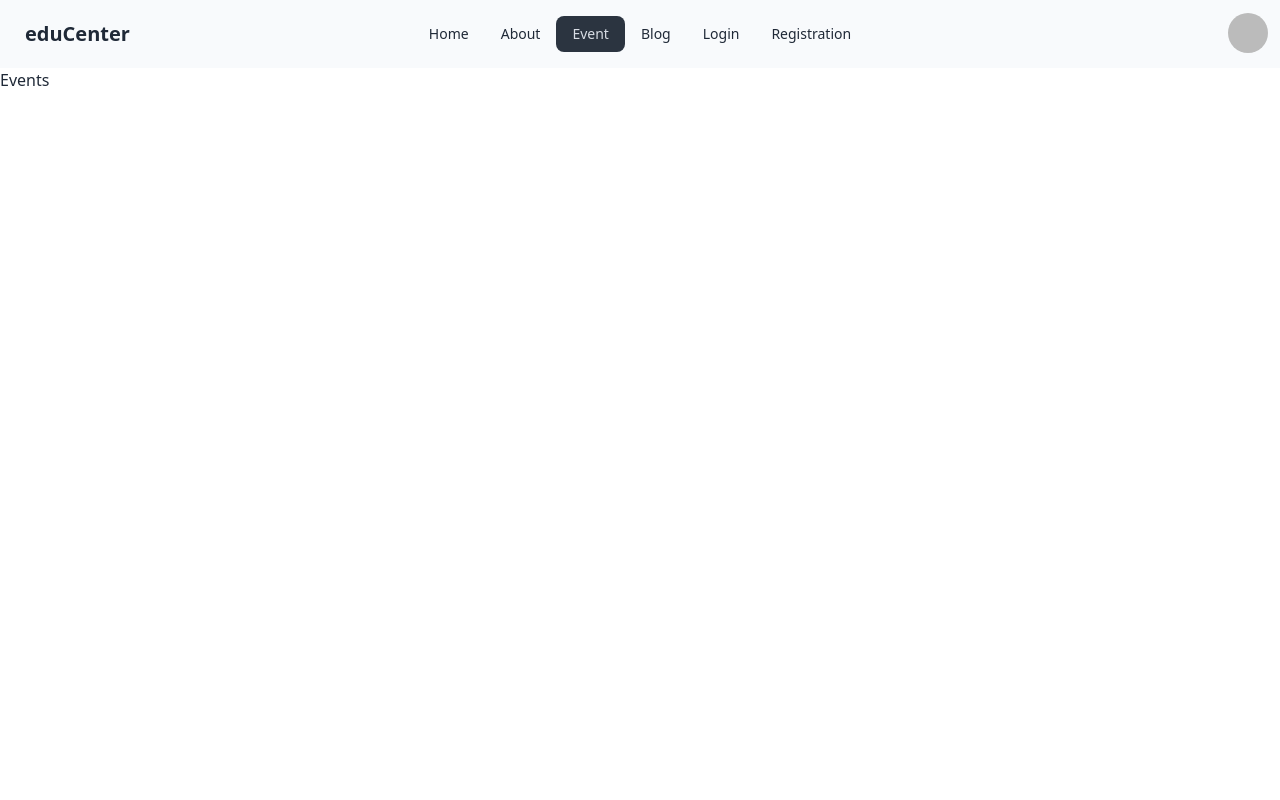
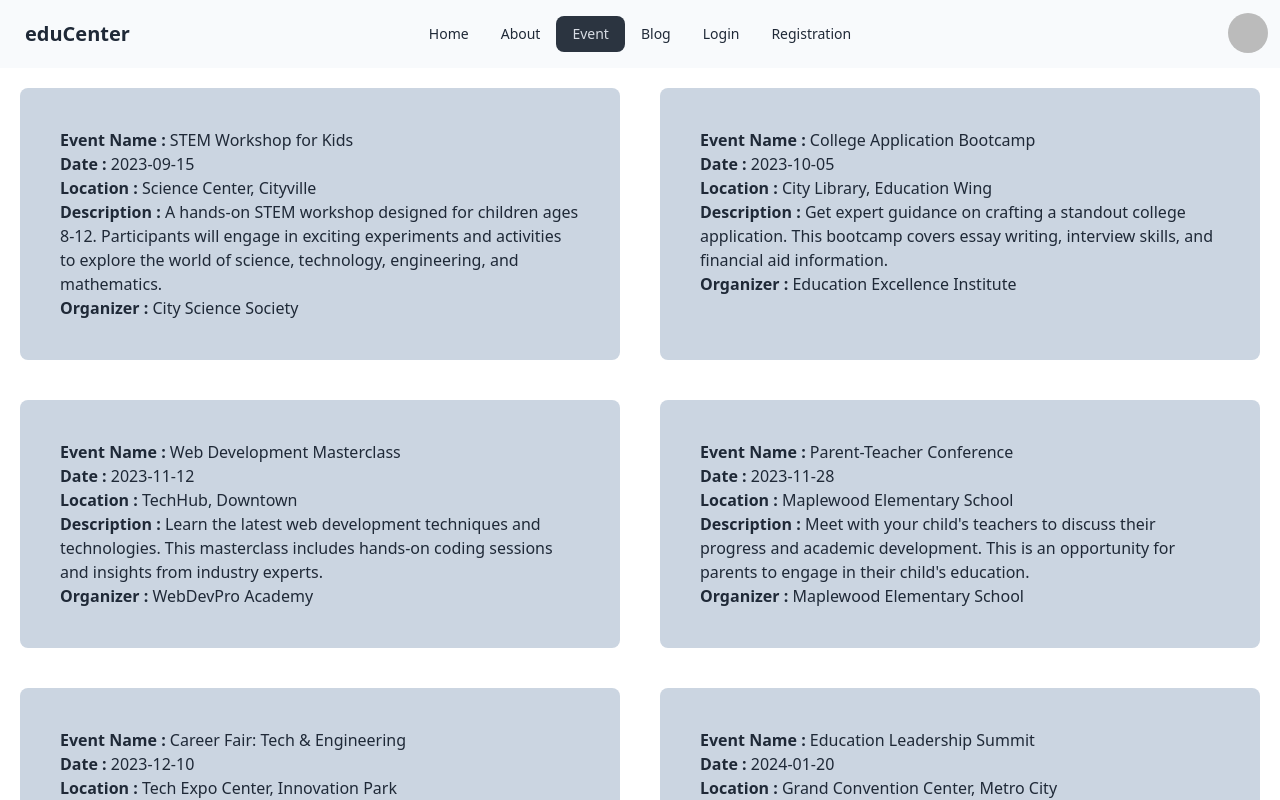
Before and after one commit to MD-Moniruzzaman-Arafat/project, a React (Vite) app: page /event in a window 1280 px wide. Shown: the top 800 px of the page. Built offline with nearby package versions, Linux system fonts and the light colour scheme; no server answers; sample sign-in values are in the browser's storage.

Commit message:
blog event

```diff
--- /dev/null
+++ b/public/event.json
@@ -0,0 +1,44 @@
+[
+    {
+        "event_name": "STEM Workshop for Kids",
+        "date": "2023-09-15",
+        "location": "Science Center, Cityville",
+        "description": "A hands-on STEM workshop designed for children ages 8-12. Participants will engage in exciting experiments and activities to explore the world of science, technology, engineering, and mathematics.",
+        "organizer": "City Science Society"
+    },
+    {
+        "event_name": "College Application Bootcamp",
+        "date": "2023-10-05",
+        "location": "City Library, Education Wing",
+        "description": "Get expert guidance on crafting a standout college application. This bootcamp covers essay writing, interview skills, and financial aid information.",
+        "organizer": "Education Excellence Institute"
+    },
+    {
+        "event_name": "Web Development Masterclass",
+        "date": "2023-11-12",
+        "location": "TechHub, Downtown",
+        "description": "Learn the latest web development techniques and technologies. This masterclass includes hands-on coding sessions and insights from industry experts.",
+        "organizer": "WebDevPro Academy"
+    },
+    {
+        "event_name": "Parent-Teacher Conference",
+        "date": "2023-11-28",
+        "location": "Maplewood Elementary School",
+        "description": "Meet with your child's teachers to discuss their progress and academic development. This is an opportunity for parents to engage in their child's education.",
+        "organizer": "Maplewood Elementary School"
+    },
+    {
+        "event_name": "Career Fair: Tech & Engineering",
+        "date": "2023-12-10",
+        "location": "Tech Expo Center, Innovation Park",
+        "description": "Connect with top tech and engineering companies. Explore career opportunities, network with professionals, and attend industry-specific workshops.",
+        "organizer": "Innovation Careers Network"
+    },
+    {
+        "event_name": "Education Leadership Summit",
+        "date": "2024-01-20",
+        "location": "Grand Convention Center, Metro City",
+        "description": "A summit for educational leaders, administrators, and policymakers. Discuss trends, challenges, and innovations in education and leadership.",
+        "organizer": "Education Leadership Institute"
+    }
+]
--- a/src/page/Blog/Blog.jsx
+++ b/src/page/Blog/Blog.jsx
@@ -1,8 +1,16 @@
+import { useLoaderData } from "react-router-dom";
+import SingleBlog from "../SingleBlog/SingleBlog";
 
 const Blog = () => {
+
+    const blogData = useLoaderData();
+
+
     return (
-        <div className="h-screen">
-            <h1>Blog</h1>
+        <div className="grid grid-cols-1 md:grid-cols-2 ">
+            {
+                blogData.map((singleData, idx) => <SingleBlog key={idx} singleData={singleData}></SingleBlog>)
+            }
         </div>
     );
 };
--- a/src/page/Events/Events.jsx
+++ b/src/page/Events/Events.jsx
@@ -1,8 +1,14 @@
+import { useLoaderData } from "react-router-dom";
+import SingleEvent from "../SingleEvent/SingleEvent";
 
 const Events = () => {
+    const eventData = useLoaderData()
+    console.log(eventData)
     return (
-        <div className="h-screen">
-            <h1>Events</h1>
+        <div className="grid grid-cols-1 md:grid-cols-2">
+            {
+                eventData.map((singleData, idx) => <SingleEvent key={idx} singleData={singleData}></SingleEvent>)
+            }
         </div>
     );
 };
--- /dev/null
+++ b/src/page/SingleBlog/SingleBlog.jsx
@@ -0,0 +1,19 @@
+import PropTypes from 'prop-types';
+
+const SingleBlog = ({ singleData }) => {
+    const { title, author, date, content } = singleData;
+    return (
+        <div className="bg-slate-300 p-10 m-5 rounded-lg">
+            <h1><span className='font-bold'>Title :</span> {title}</h1>
+            <p><span className='font-bold'>Author :</span> {author}</p>
+            <p><span className='font-bold'>Date :</span> {date}</p>
+            <p><span className='font-bold'>Content :</span> {content}</p>
+        </div>
+    );
+};
+
+SingleBlog.propTypes = {
+    singleData: PropTypes.object
+}
+
+export default SingleBlog;
--- /dev/null
+++ b/src/page/SingleEvent/SingleEvent.jsx
@@ -0,0 +1,22 @@
+import PropTypes from 'prop-types';
+
+const SingleEvent = ({ singleData }) => {
+
+    const { event_name, date, location, description, organizer } = singleData
+
+    return (
+        <div className="bg-slate-300 p-10 m-5 rounded-lg">
+            <h1><span className='font-bold'>Event Name : </span>{event_name}</h1>
+            <p><span className='font-bold'>Date : </span>{date}</p>
+            <p><span className='font-bold'>Location : </span>{location}</p>
+            <p><span className='font-bold'>Description : </span>{description}</p>
+            <p><span className='font-bold'>Organizer : </span>{organizer}</p>
+        </div>
+    );
+};
+
+SingleEvent.propTypes = {
+    singleData: PropTypes.object
+}
+
+export default SingleEvent;
--- a/src/route/Route.jsx
+++ b/src/route/Route.jsx
@@ -27,10 +27,12 @@ const router = createBrowserRouter([
             },
             {
                 path: "/event",
-                element: <PrivateRoute><Events></Events></PrivateRoute>
+                element: <PrivateRoute><Events></Events></PrivateRoute>,
+                loader: () => fetch("/event.json")
             },
             {
                 path: "/blog",
+                loader: () => fetch("/blog.json"),
                 element: <PrivateRoute><Blog></Blog></PrivateRoute>
             },
             {
```
Also changed, not shown: public/blog.json (added, +38 -0 lines).
